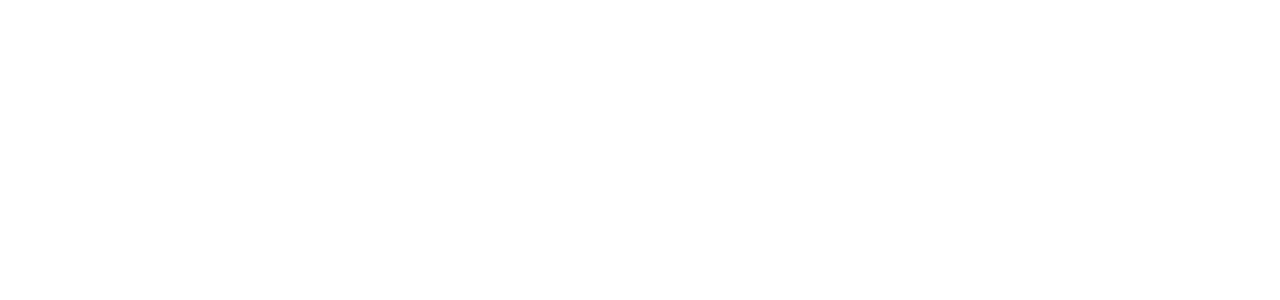
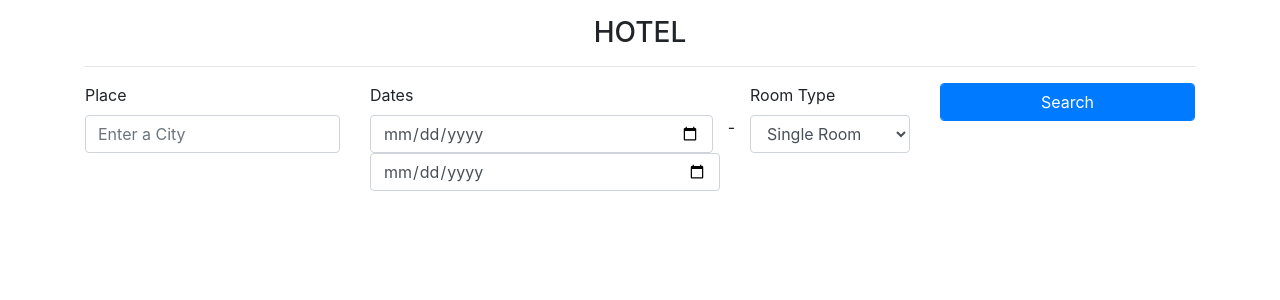
Before and after one commit to GiftKay/Hotel, a PHP site: page / in a window 1280 px wide. Before the commit the part shown is empty. Shown: the top 300 px of the page. Run offline with PHP 8.4, Linux system fonts and the light colour scheme.

Commit message:
A Start....

```diff
--- a/index.php
+++ b/index.php
@@ -1,10 +1,62 @@
-<?php
-    //startup file;
+<!DOCTYPE html>
+<html>
+<head>
+    <meta charset="utf-8" />
+    <meta http-equiv="X-UA-Compatible" content="IE=edge">
+    <title>Hotel</title>
+    <meta name="viewport" content="width=device-width, initial-scale=1">
+    <link rel="stylesheet" type="text/css" media="screen" href="main.css" />
+    <link rel="stylesheet" href="css/bootstrap.css"/>
+    <script src="main.js"></script>
+</head>
+<body>
+<div class="container mt-3">
+    <h3 class="text-center">HOTEL</h3>
+    <hr/>
+    <form action="" method="POST">
+        <div class="form-group">
+            <div class="row">
+                <div class="col-3">
+                    <label>Place</label>
+                    <input class="form-control" type="text" name="city" placeholder="Enter a City">
+                </div>
+                <div class="col-4">
+                    <label>Dates</label><br/>
+                    <div class="row">
+                        <div class="col">
+                            <input class="form-control" type="date" name="sdates">
+                        </div>-
+                        <div class="col">
+                            <input class="form-control" type="date" name="edates">
+                        </div>
+                    </div>
+                </div>
+                <div class="col-2">
+                    <label>Room Type</label>
+                    <select class="form-control">
+                        <option>Single Room</option>
+                        <option>Double Room</option>
+                        <option>Family Room</option>
+                    </select>
+                </div>
+                <div class="col-3">
+                <div class="mb-0">
+                    <button class="btn btn-primary form-control" type="submit" name="search">Search</button>
+                </div>
+                </div>
+            </div>
+        </div>
+    </form>
+</div>
+
+    <?php
+    //startup file
     try{
         $host = 'localhost';
-        $dbName = 'hotelDb11';
+        $dbName = 'hotelDb';
         $user = 'root';
         $password = '';
+
         $pdo = new PDO("mysql:host=$host;", $user, $password);
         $pdo->exec("CREATE DATABASE IF NOT EXISTS hotelDb");
         $pdo = new PDO("mysql:host=$host; dbname=$dbName", $user, $password);
@@ -16,3 +68,5 @@
     }
 
 ?>
+</body>
+</html>
--- a/views/error.php
+++ b/views/error.php
@@ -1 +1,3 @@
-<h1><?php if(isset($_SESSION["ERROR_MESSAGE"]){ echo $_SESSION["ERROR_MESSAGE"]; } else { echo "NO Error"; }?></h1>
+<h1><?php if(isset($_SESSION["ERROR_MESSAGE"]))
+{ echo $_SESSION["ERROR_MESSAGE"]; }
+else { echo "NO Error"; }?></h1>
```
